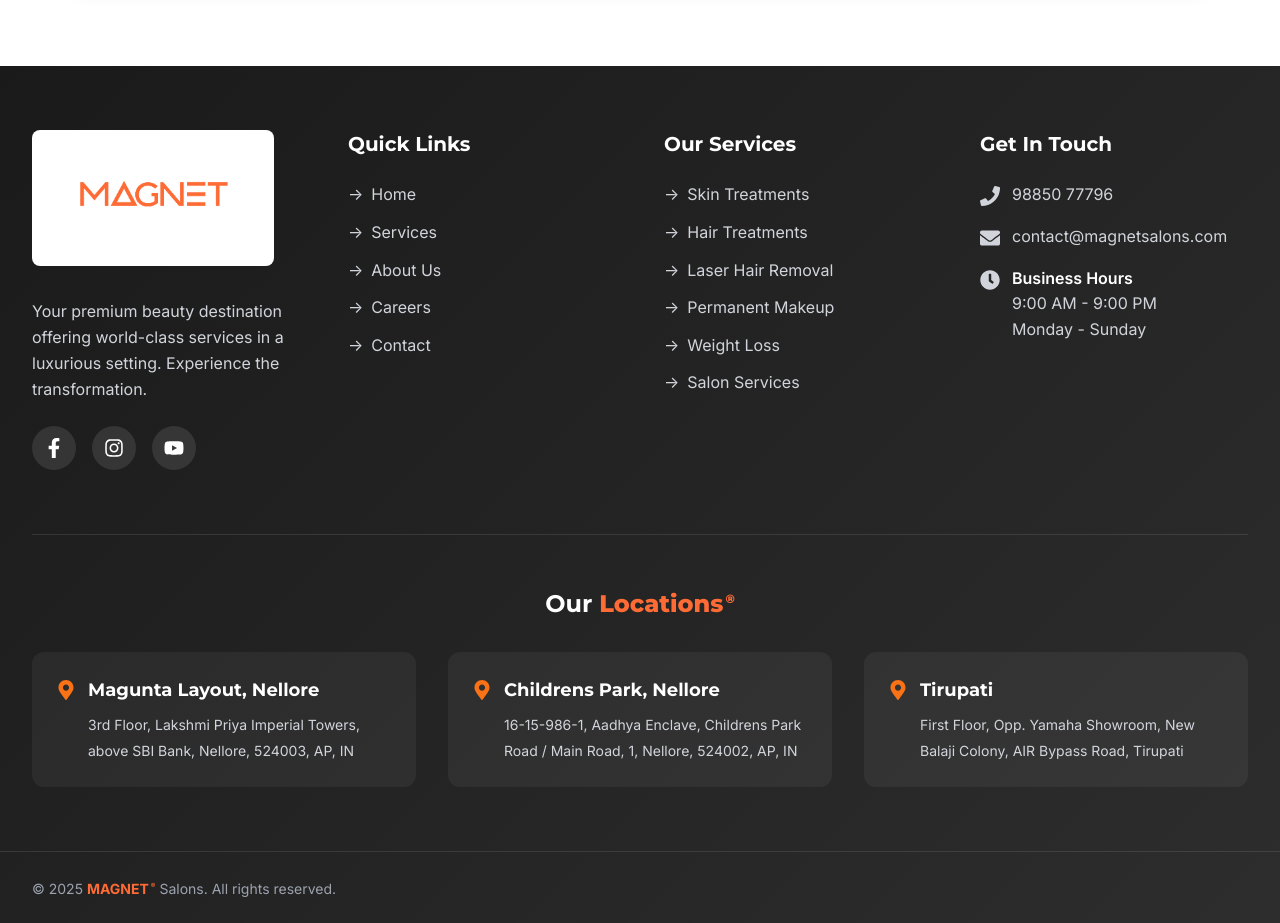
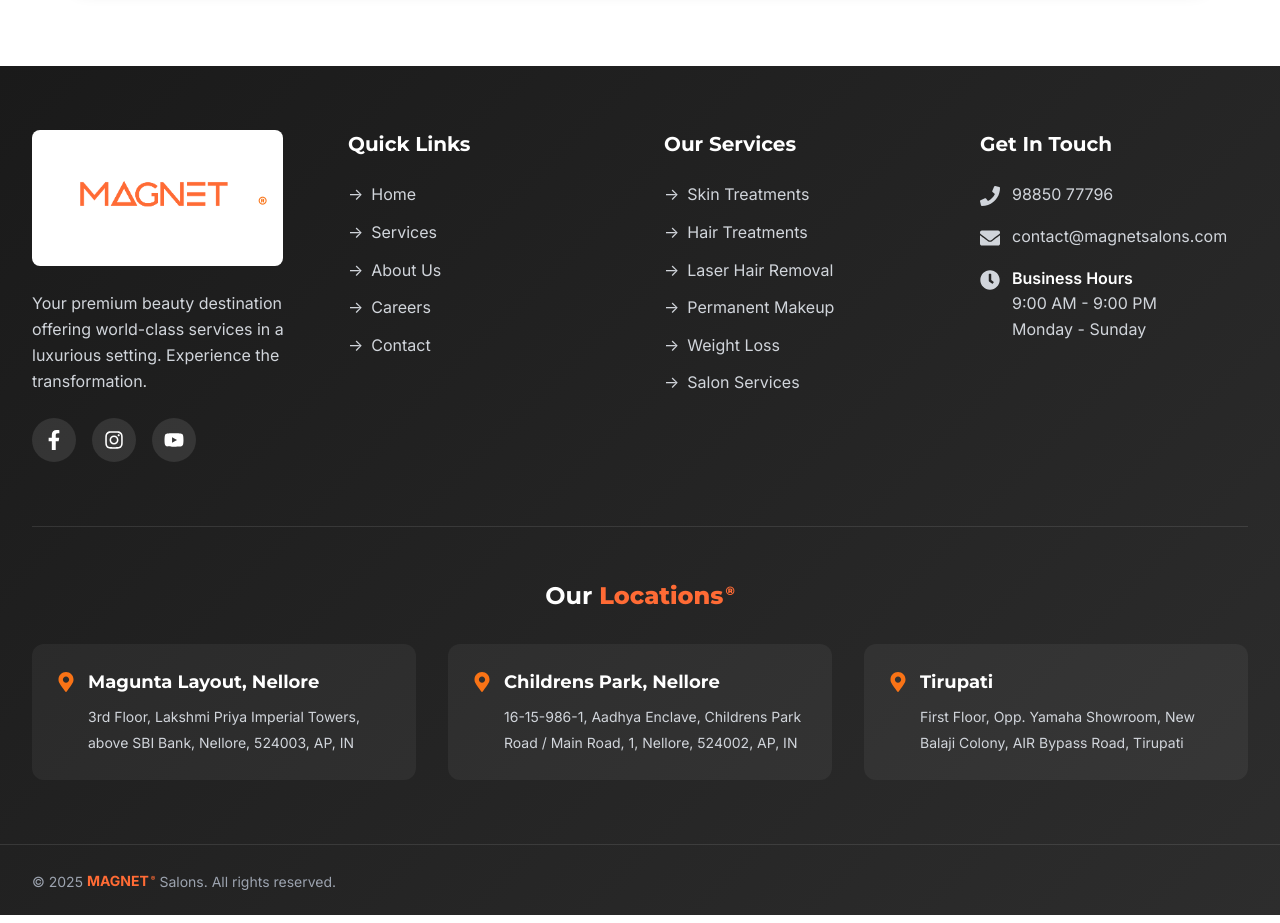
Before and after one commit to nithinnovatech/MAGNET-Salons, a React (Vite) app: page /contact in a window 1280 px wide. Shown: the part 3100-4023 px from the top of the page. Built offline with nearby package versions, Linux system fonts and the light colour scheme.

Commit message:
Add trademark symbol to logo and update branch location map links

```diff
--- a/src/components/BranchLocations.jsx
+++ b/src/components/BranchLocations.jsx
@@ -9,7 +9,7 @@
             address:
                 '3rd Floor, Lakshmi Priya Imperial Towers, above SBI Bank, Nellore, 524003, AP, IN',
             phone: '98850 77796',
-            mapLink: 'https://www.google.com/maps/search/Magnet%20Salon/@14.43504811,79.97851457,17z',
+            mapLink: 'https://maps.app.goo.gl/vA8Swx428q62S3VL8',
             image:
                 'https://images.unsplash.com/photo-1521590832167-7bcbfaa6381f?w=800&q=80',
         },
@@ -19,7 +19,7 @@
             address:
                 '16-15-986-1, Aadhya Enclave, Childrens Park Road / Main Road, 1, Nellore, 524002, AP, IN',
             phone: '98850 77796',
-            mapLink: 'https://www.google.com/maps/dir/?api=1&destination=14.44010656,79.99281092',
+            mapLink: 'https://maps.app.goo.gl/dpvnJDkTzbJuMBvC6',
             image:
                 'https://images.unsplash.com/photo-1562322140-8baeececf3df?w=800&q=80',
         },
--- a/src/components/Footer.jsx
+++ b/src/components/Footer.jsx
@@ -18,13 +18,13 @@
             name: 'Magunta Layout, Nellore',
             address:
                 '3rd Floor, Lakshmi Priya Imperial Towers, above SBI Bank, Nellore, 524003, AP, IN',
-            mapLink: 'https://www.google.com/maps/search/Magnet%20Salon/@14.43504811,79.97851457,17z',
+            mapLink: 'https://maps.app.goo.gl/vA8Swx428q62S3VL8',
         },
         {
             name: 'Childrens Park, Nellore',
             address:
                 '16-15-986-1, Aadhya Enclave, Childrens Park Road / Main Road, 1, Nellore, 524002, AP, IN',
-            mapLink: 'https://www.google.com/maps/search/Magnet%20Salon/@14.44010656,79.99281092,17z',
+            mapLink: 'https://maps.app.goo.gl/dpvnJDkTzbJuMBvC6',
         },
         {
             name: 'Tirupati',
@@ -59,12 +59,13 @@
                     {/* About Section */}
                     <div>
                         <div className="mb-6">
-                            <div className="bg-white px-4 py-3 rounded-lg inline-block">
+                            <div className="bg-white px-4 py-3 rounded-lg inline-flex items-center gap-1">
                                 <img
                                     src="/images/magnet_logo_recolor.png"
                                     alt="Magnet Salon & Aesthetics"
                                     className="h-28 w-auto"
                                 />
+                                <span className="text-orange-500 font-bold text-sm -ml-1 mt-2">®</span>
                             </div>
                         </div>
                         <p className="text-gray-300 mb-6 leading-relaxed">
```
